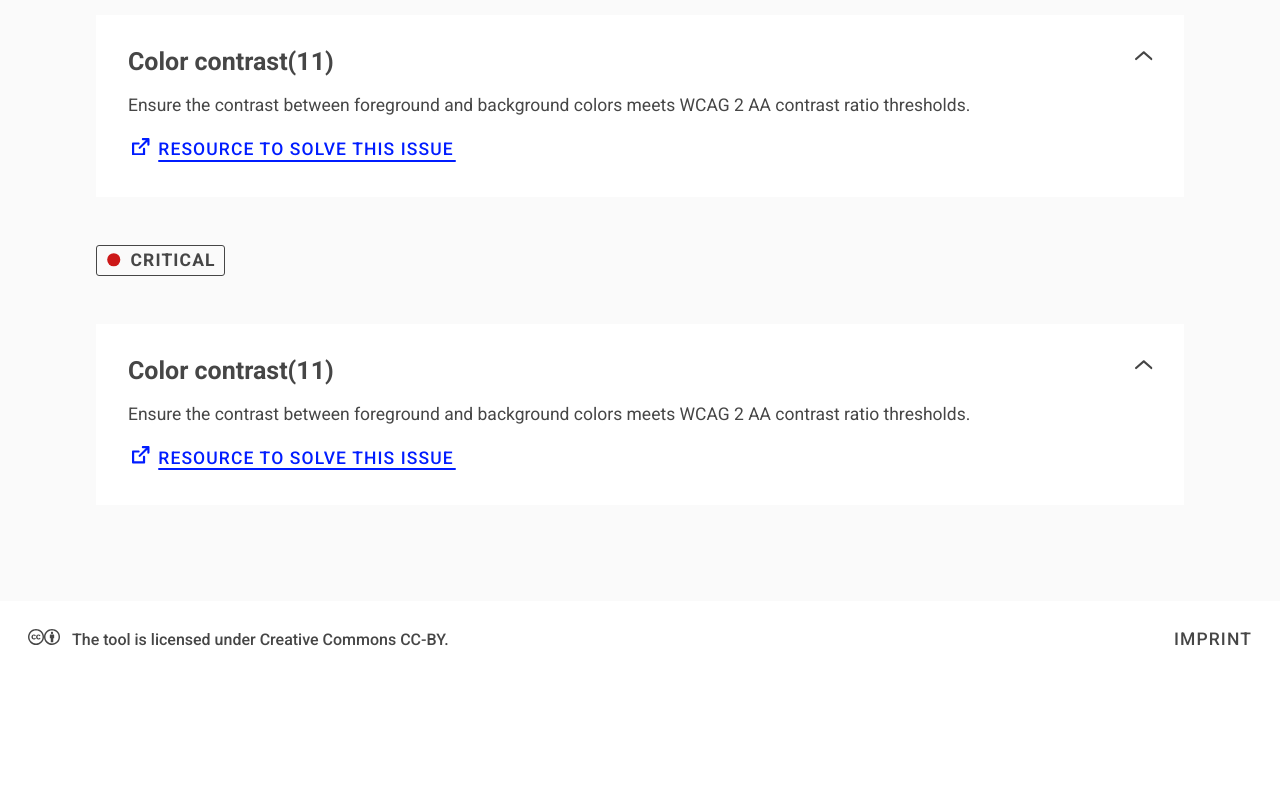
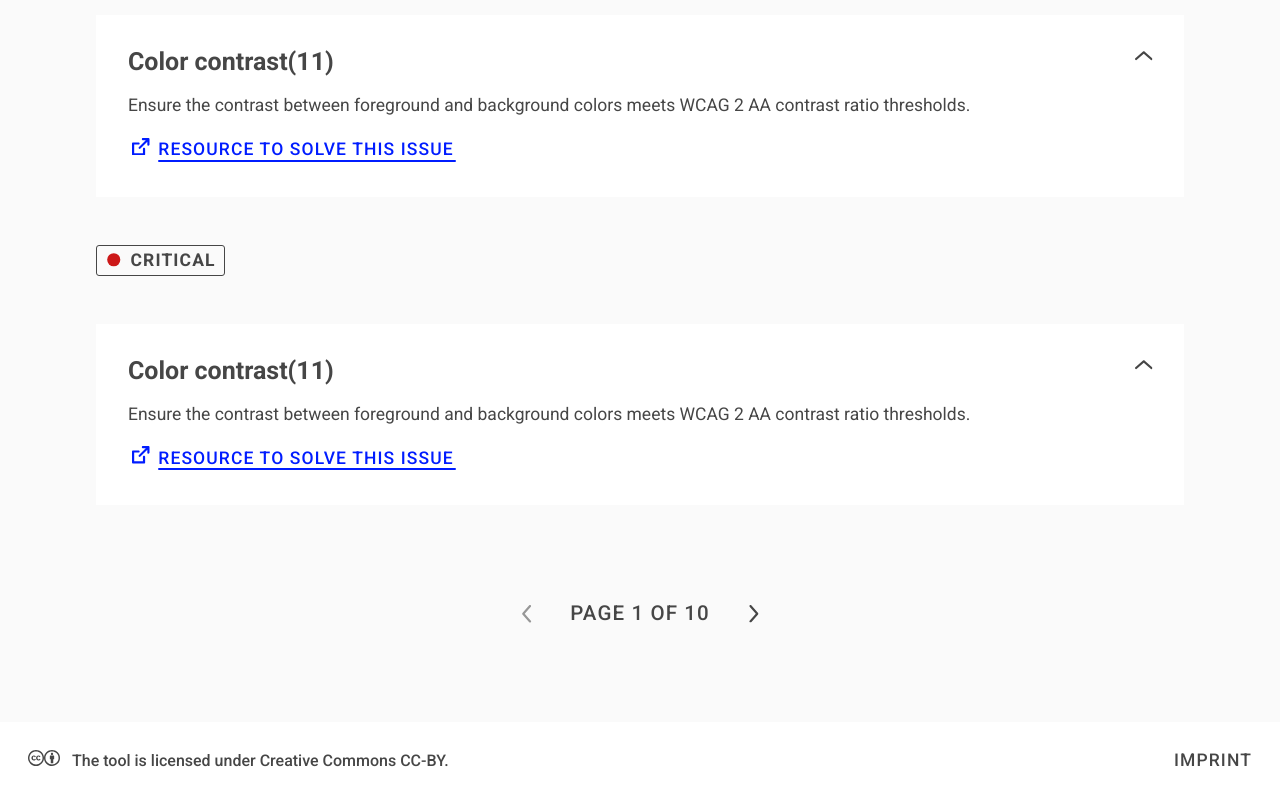
Before and after one commit to accessibility-tools/website, a Next.js app: page /report in a window 1280 px wide. Shown: the part 1843-2643 px from the top of the page. Before the commit the page ends 2521 px from the top, so only its background shows below. Built offline with nearby package versions, Linux system fonts and the light colour scheme.

Commit message:
add pagination component

```diff
--- a/src/components/pagination/Pagination.jsx
+++ b/src/components/pagination/Pagination.jsx
@@ -7,6 +7,7 @@ import ArrowIcon from "../icon/ArrowIcon";
 const PaginationWrapper = styled.nav`
   display: flex;
   align-items: center;
+  justify-content: center;
   span {
     padding: 0 1.5em;
   }
@@ -65,7 +66,7 @@ const Pagination = ({ currentPage, totalPages, href }) => {
 Pagination.propTypes = {
   currentPage: PropTypes.number.isRequired,
   totalPages: PropTypes.number.isRequired,
-  href: PropTypes.string.isRequired,
+  href: PropTypes.string,
 };
 
 export default Pagination;
--- a/src/pages/report.jsx
+++ b/src/pages/report.jsx
@@ -5,6 +5,7 @@ import Stack from "../components/layout-components/Stack";
 import ReportIntro from "../components/report/ReportIntro";
 import ReportOverview from "../components/report/ReportOverview";
 import ReportDetails from "../components/report/ReportDetails";
+import Pagination from "../components/pagination/Pagination";
 
 const PageContainer = styled(Stack)`
   background-color: ${background.mixedWhite};
@@ -22,7 +23,11 @@ const Section = styled.section`
     padding-top: 8rem;
   }
 
-  &:nth-child(even) {
+  &:last-child {
+    padding-top: 0;
+  }
+
+  &:nth-child(2) {
     background-color: ${color.extraLightPurple};
     clip-path: polygon(0 0, 100% 0%, 100% 100%, 0% calc(100% - 4rem));
     -webkit-clip-path: polygon(0 0, 100% 0%, 100% 100%, 0% calc(100% - 4rem);
@@ -40,6 +45,9 @@ const ReportPage = () => (
     <Section>
       <ReportDetails />
     </Section>
+    <Section>
+      <Pagination currentPage={1} totalPages={10} />
+    </Section>
   </PageContainer>
 );
 
```
